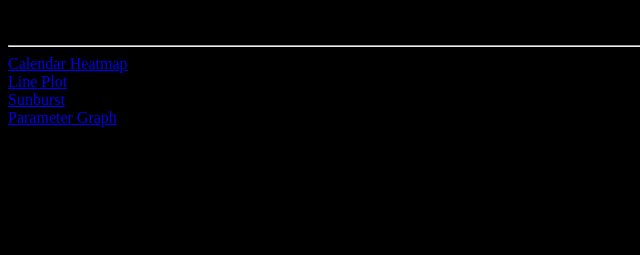
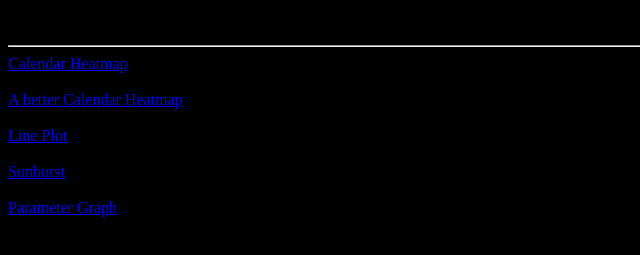
Before and after one commit to prankshaw/some-d3-visualizations, a plain HTML site: page index.html in a window 1280 px wide. Shown: the part 61-316 px from the top of the page, without its empty margins (0-640 px from the left). Drawn offline with Linux system fonts and the light colour scheme.

Commit message:
added hyperlink for new calendar

```diff
--- a/index.html
+++ b/index.html
@@ -10,12 +10,19 @@
 	<hr>
 <a href="calendar/calendar.html">Calendar Heatmap</a>
 <br>
+	<br>
+<a href="calendar/calendar2.html">A better Calendar Heatmap</a>
+<br>
+	<br>
 <a href="line/line.html">Line Plot</a>
 <br>
+	<br>
 <a href="sunburst/sunburst.html"> Sunburst</a>
 <br>
+	<br>
 <a href="parallel-coordinates/upload/upload.html"> Parameter Graph</a>
 <br>
+	<br>
 
 </body>
 </html>
```
